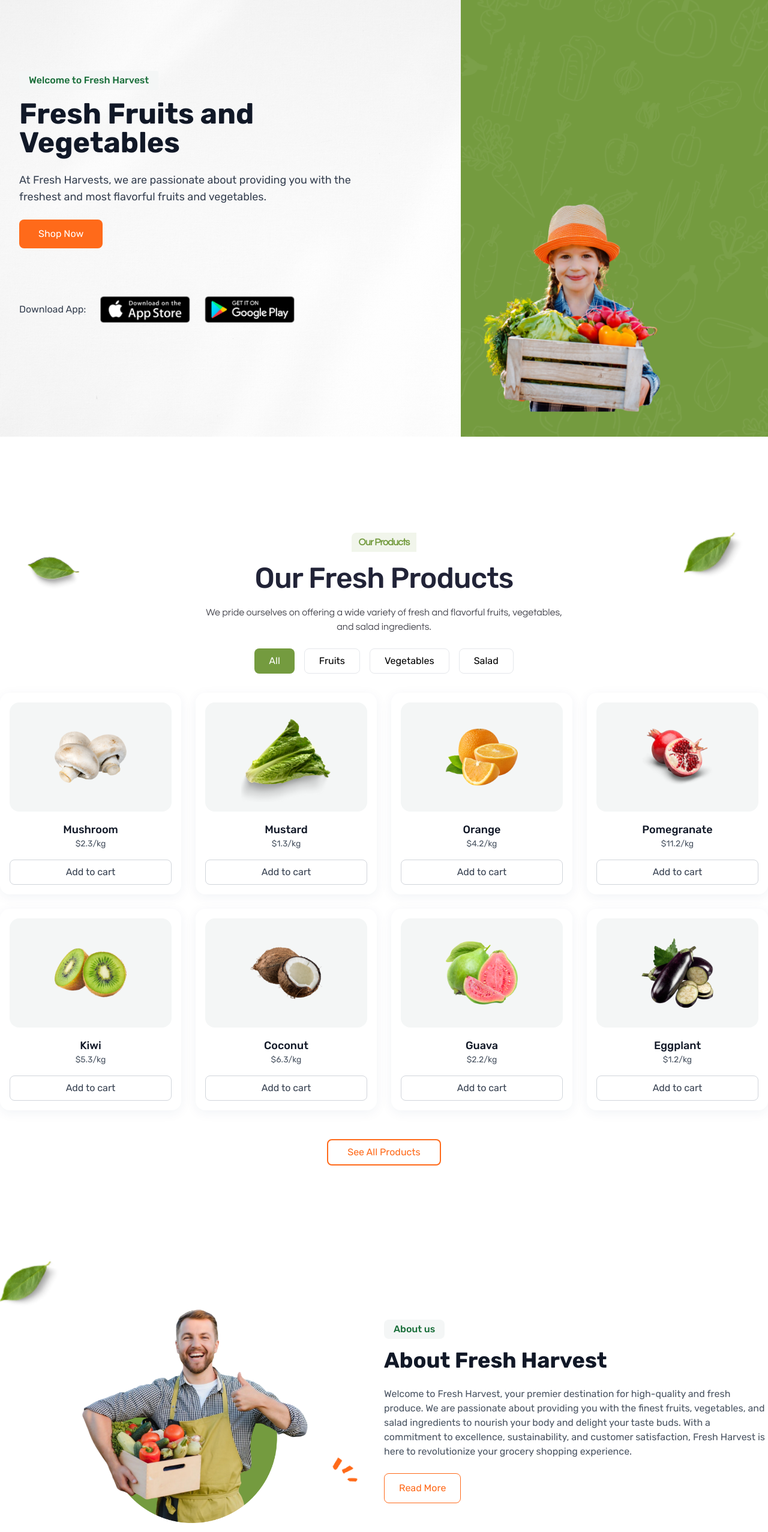
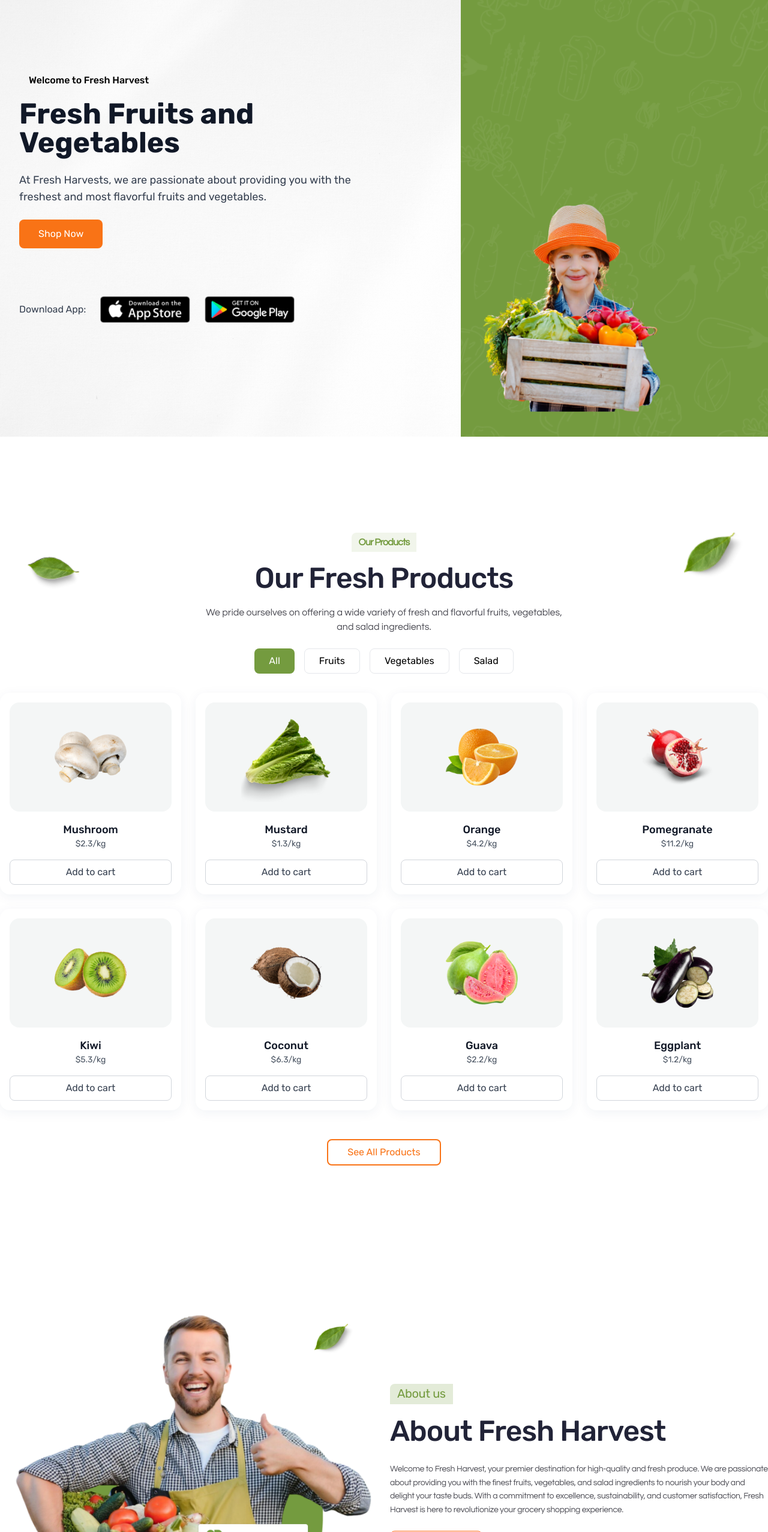
Before and after one commit to heartsantor/fresh-shop, a Next.js app: page / in a window 1280 px wide. Shown: the part 72-2626 px from the top of the page at 60% size. Built offline with nearby package versions, Linux system fonts and the light colour scheme.

Commit message:
fix farmer

```diff
--- a/app/components/AboutSection.tsx
+++ b/app/components/AboutSection.tsx
@@ -4,51 +4,63 @@ import Image from "next/image";
 const AboutSection = () => {
   return (
     <section className="relative py-16 bg-white">
-      {/* Floating Leaf Decoration */}
-      <div className="absolute top-0 left-0">
+      <div className="container mx-auto flex flex-col lg:flex-row items-center">
+        <div className="lg:w-1/2 relative flex justify-center">
+          <Image
+            src="/images/farmer.png"
+            alt="Farmer with vegetables"
+            width={486}
+            height={639}
+            className="w-full h-full object-contain"
+          />
+          <div className="absolute top-10 right-10">
             <Image
               src="/images/leaf.png"
               alt="Leaf Decoration"
-          width={100}
-          height={100}
+              width={66}
+              height={0}
             />
           </div>
 
-      {/* Container */}
-      <div className="container mx-auto flex flex-col lg:flex-row items-center">
-        {/* Left Section: Image and Decor */}
-        <div className="lg:w-1/2 relative flex justify-center">
-          {/* Farmer Image */}
+          <div>
             <Image
-            src="/images/farmer.png"
-            alt="Farmer with vegetables"
-            width={400}
-            height={400}
-            className="z-10"
+              src="/images/fresh-harvest.png"
+              alt="Arrow Decoration"
+              width={190}
+              height={45}
+              className="absolute bottom-[28%] right-[18%] w-[120px] h-auto md:w-[150px] lg:w-[190px]"
             />
 
-          {/* Circle Background */}
-          <div className="absolute bg-green-100 w-[300px] h-[300px] rounded-full -z-10"></div>
-
-          {/* Arrow Decoration */}
+            <div className="absolute -bottom-[4%] right-[12%]">
+              <Image
+                src="/images/add-to-cart.png"
+                alt="Arrow Decoration"
+                width={150}
+                height={0}
+              />
               <Image
                 src="/images/offer-arrow.png"
                 alt="Arrow Decoration"
                 width={50}
                 height={50}
-            className="absolute bottom-16 right-10"
+                className="absolute -top-[20%] -right-[20%]"
               />
             </div>
+          </div>
+        </div>
 
-        {/* Right Section: Text Content */}
-        <div className="lg:w-1/2 text-center lg:text-left mt-8 lg:mt-0">
-          <div className="inline-block px-4 py-1 bg-green-100 rounded-lg mb-4">
-            <span className="text-green-700 font-medium">About us</span>
+        <div className="lg:w-1/2 text-center lg:text-left mt-8 lg:mt-0 lg:ml-5">
+          <div className="inline-block px-3 py-1 bg-green/20 rounded-tl-lg mb-4">
+            <span className="text-green font-rubik text-sub-heading-1">
+              About us
+            </span>
           </div>
-          <h2 className="text-4xl font-bold text-gray-900 mb-6">
+
+          <h2 className="text-heading-2 font-rubik font-medium text-black mb-6">
             About Fresh Harvest
           </h2>
-          <p className="text-gray-600 mb-6">
+
+          <p className="text-body-3 font-questrial text-gray-100 mb-6">
             Welcome to Fresh Harvest, your premier destination for high-quality
             and fresh produce. We are passionate about providing you with the
             finest fruits, vegetables, and salad ingredients to nourish your
@@ -56,7 +68,8 @@ const AboutSection = () => {
             sustainability, and customer satisfaction, Fresh Harvest is here to
             revolutionize your grocery shopping experience.
           </p>
-          <button className="px-6 py-3 border border-orange-500 text-orange-500 rounded-lg hover:bg-orange-500 hover:text-white transition-all">
+
+          <button className="px-8 py-4 border text-[18px] border-primary text-primary rounded-lg hover:bg-primary hover:text-white transition-all">
             Read More
           </button>
         </div>
--- a/app/theme.css
+++ /dev/null
@@ -1,5 +0,0 @@
-:root {
- --primary-color: #f97316; /* Tailwind's orange-500 */
- --secondary-color: #15803d; /* Tailwind's green-700 */
- --text-color: #1f2937; /* Tailwind's gray-800 */
-}
--- a/tailwind.config.ts
+++ b/tailwind.config.ts
@@ -9,23 +9,112 @@ export default {
   theme: {
     extend: {
       fontFamily: {
-        questrial: ["Questrial", "sans-serif"], // Statically define font family
-        rubik: ["Rubik", "sans-serif"], // Statically define font family
-      },
-      boxShadow: {
-        product: "0px 4px 20px 0px rgba(9, 43, 94, 0.06)", // Regular shadow
-        "product-hover": "0px 6px 24px 0px rgba(9, 43, 94, 0.12)", // Hover shadow
+        questrial: ["Questrial", "sans-serif"],
+        rubik: ["Rubik", "sans-serif"],
       },
       colors: {
         background: "var(--background)",
         foreground: "var(--foreground)",
-        green: {
-          100: "#F4F6F6",
-          700: "#176D38",
+        primary: "#FF6A1A",
+        black: "#212337",
+        green: "#749B3F",
+        gray: {
+          100: "#4A4A52",
+          80: "#A6A6A6",
+          50: "#D9D9D9",
+          20: "#F4F6F6",
         },
-        orange: {
-          500: "#FF6A1A",
-        },
+      },
+
+      fontSize: {
+        "heading-1": [
+          "80px",
+          {
+            lineHeight: "1.1",
+            letterSpacing: "-0.02em",
+          },
+        ],
+        "heading-2": [
+          "48px",
+          {
+            lineHeight: "1.2",
+            letterSpacing: "-0.02em",
+          },
+        ],
+        "heading-3": [
+          "40px",
+          {
+            lineHeight: "1.2",
+            letterSpacing: "-0.02em",
+          },
+        ],
+        "heading-4": [
+          "32px",
+          {
+            lineHeight: "1.2",
+            letterSpacing: "-0.02em",
+          },
+        ],
+        "heading-5": [
+          "24px",
+          {
+            lineHeight: "1.2",
+            letterSpacing: "-0.02em",
+          },
+        ],
+        "heading-6": [
+          "18px",
+          {
+            lineHeight: "1.2",
+            letterSpacing: "-0.02em",
+          },
+        ],
+        "sub-heading-1": [
+          "20px",
+          {
+            lineHeight: "1.2",
+            letterSpacing: "-0.02em",
+          },
+        ],
+        "sub-heading-2": [
+          "14px",
+          {
+            lineHeight: "1.2",
+            letterSpacing: "-0.02em",
+          },
+        ],
+        "body-1": [
+          "20px",
+          {
+            lineHeight: "1.6",
+            letterSpacing: "-0.02em",
+          },
+        ],
+        "body-2": [
+          "18px",
+          {
+            lineHeight: "1.6",
+            letterSpacing: "-0.02em",
+          },
+        ],
+        "body-3": [
+          "14px",
+          {
+            lineHeight: "1.6",
+            letterSpacing: "-0.02em",
+          },
+        ],
+        button: [
+          "18px",
+          {
+            lineHeight: "1.2",
+            letterSpacing: "-0.02em",
+          },
+        ],
+      },
+      boxShadow: {
+        product: "0px 4px 20px 0px rgba(9, 43, 94, 0.06)",
+        "product-hover": "0px 6px 24px 0px rgba(9, 43, 94, 0.12)",
       },
     },
   },
```
Lines whose indentation alone changed are shown as unchanged.
